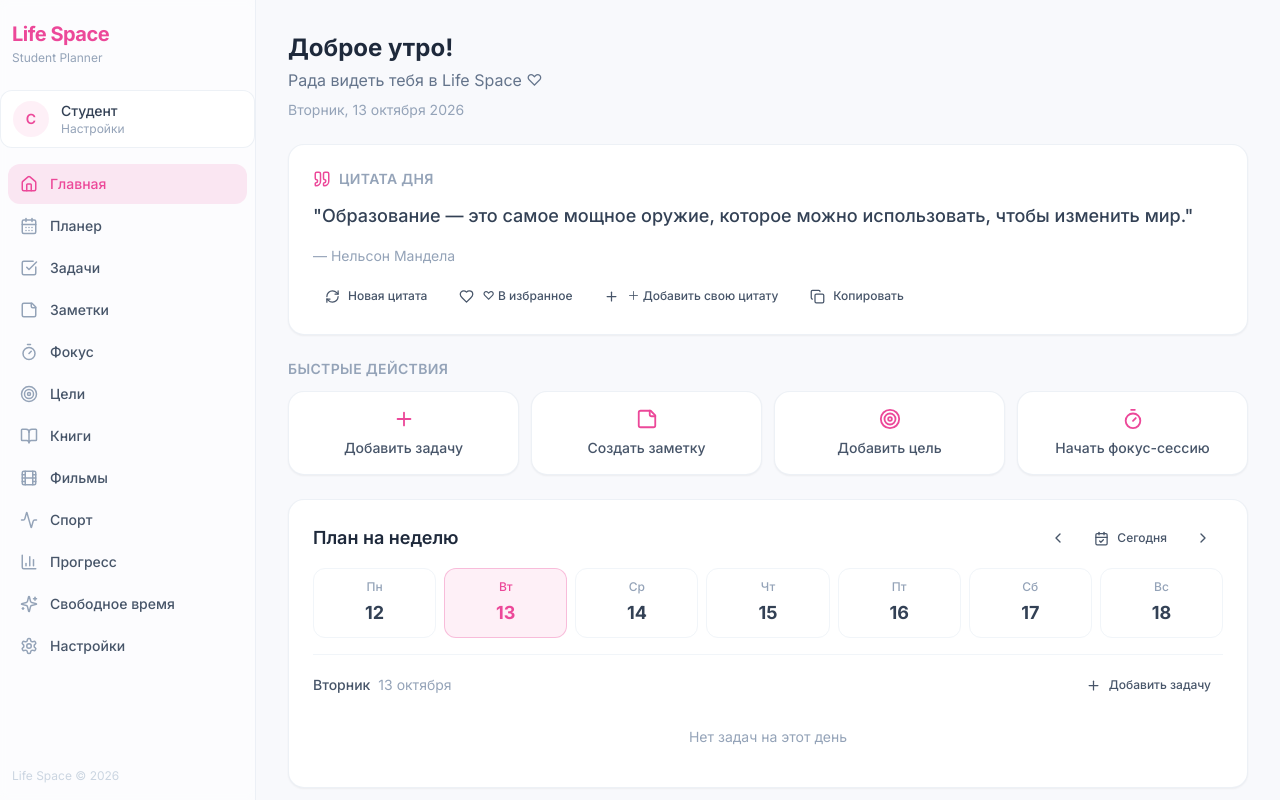
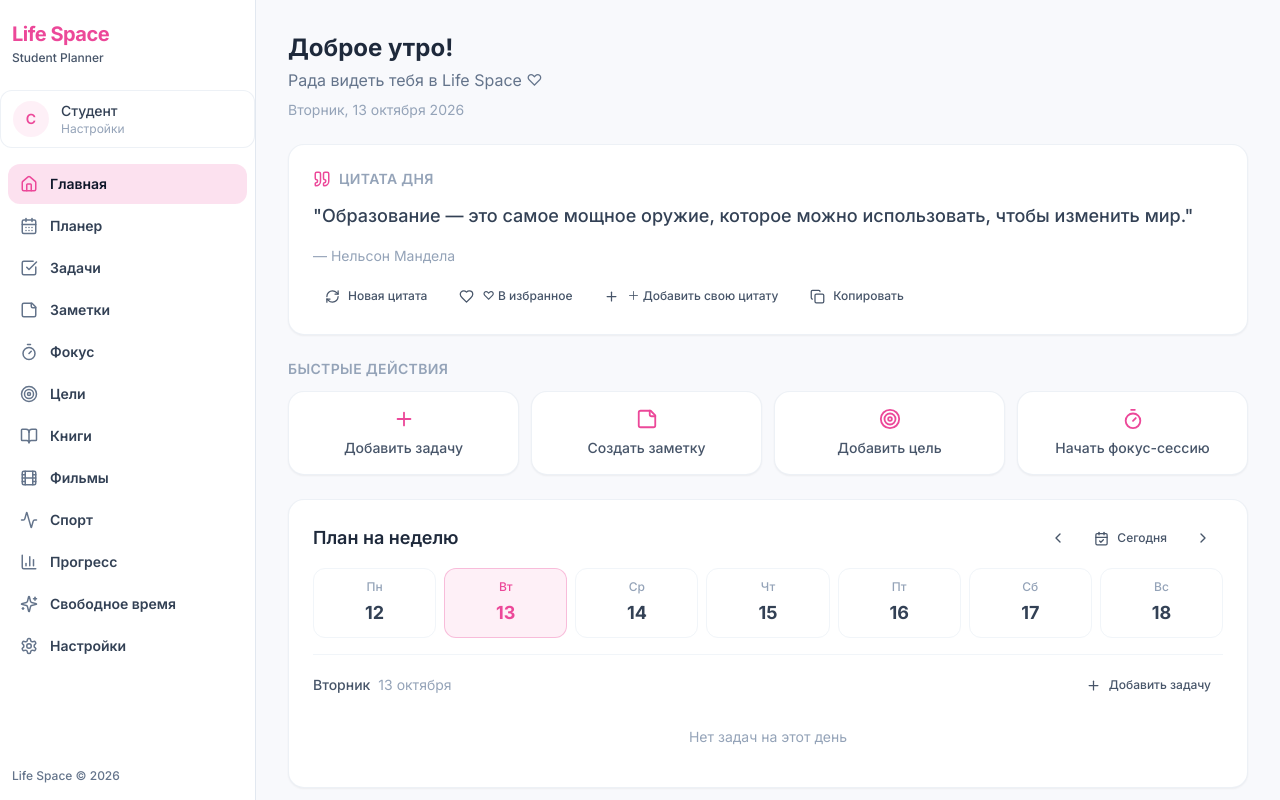
Before and after one commit to asemamasabirova-cyber/34343, a React (Vite) app: page / in a window 1280 px wide. Both pictures are taken after a click on the button "Начать →". Shown: the top 800 px of the page. Built offline with nearby package versions, Linux system fonts and the light colour scheme.

Commit message:
Improve sidebar and navigation contrast

```diff
--- a/src/components/Layout.tsx
+++ b/src/components/Layout.tsx
@@ -52,7 +52,7 @@ export function Layout({ children }: { children: React.ReactNode }) {
       {mobileOpen && (
         <div className="fixed inset-0 z-20 md:hidden" style={{ backgroundColor: 'rgba(0,0,0,0.3)' }} onClick={() => setMobileOpen(false)}>
           <nav
-            className="animate-slide-up absolute left-0 top-0 h-full w-72 overflow-y-auto bg-white p-4 shadow-xl dark:bg-slate-800"
+            className="animate-slide-up absolute left-0 top-0 h-full w-72 overflow-y-auto border-r border-slate-200 bg-white p-4 shadow-xl dark:border-slate-700 dark:bg-slate-900"
             onClick={(e) => e.stopPropagation()}
           >
             <NavContent
@@ -67,7 +67,7 @@ export function Layout({ children }: { children: React.ReactNode }) {
       )}
 
       {/* Desktop sidebar */}
-      <aside className="fixed left-0 top-0 z-10 hidden h-full w-64 flex-col border-r border-slate-200/60 bg-white/50 backdrop-blur-sm md:flex dark:border-slate-700/50 dark:bg-slate-800/40">
+      <aside className="fixed left-0 top-0 z-10 hidden h-full w-64 flex-col border-r border-slate-200 bg-white md:flex dark:border-slate-700 dark:bg-slate-900">
         <NavContent
           currentPage={currentPage}
           onNav={handleNav}
@@ -98,11 +98,11 @@ function NavContent({
 }) {
   return (
     <>
-      <div className="mb-6 px-3 pt-5">
+      <div className="mb-6 px-3 pt-5 text-slate-900 dark:text-white">
         <div className="text-xl font-bold tracking-tight">
           <span className="accent-text">Life Space</span>
         </div>
-        <div className="mt-0.5 text-xs text-slate-400">Student Planner</div>
+        <div className="mt-0.5 text-xs font-medium text-slate-600 dark:text-slate-300">Student Planner</div>
       </div>
 
       {/* Profile preview */}
@@ -130,13 +130,13 @@ function NavContent({
             <button
               key={page}
               onClick={() => onNav(page)}
-              className={`flex items-center gap-3 rounded-xl px-3 py-2.5 text-sm font-medium transition-all duration-200 ${
+              className={`flex items-center gap-3 rounded-xl px-3 py-2.5 text-sm font-semibold transition-all duration-200 ${
                 active
                   ? 'sidebar-active'
-                  : 'text-slate-600 hover:bg-slate-100 dark:text-slate-300 dark:hover:bg-slate-700/50'
+                  : 'text-slate-700 hover:bg-slate-100 dark:text-slate-100 dark:hover:bg-slate-700/50'
               }`}
             >
-              <Icon size={18} className={active ? '' : 'text-slate-400'} />
+              <Icon size={18} className={active ? 'accent-text' : 'text-slate-500 dark:text-slate-300'} />
               <span>{t(key)}</span>
             </button>
           );
@@ -144,7 +144,7 @@ function NavContent({
       </nav>
 
       <div className="mt-auto px-3 py-4">
-        <div className="text-xs text-slate-300 dark:text-slate-600">Life Space © 2026</div>
+        <div className="text-xs font-medium text-slate-500 dark:text-slate-400">Life Space © 2026</div>
       </div>
     </>
   );
--- a/src/index.css
+++ b/src/index.css
@@ -126,8 +126,13 @@
   }
 
   .sidebar-active {
-    background-color: rgba(var(--accent-primary-rgb), 0.12);
-    color: var(--accent-primary);
+    background-color: rgba(var(--accent-primary-rgb), 0.16);
+    color: #0f172a;
+  }
+
+  .dark .sidebar-active {
+    background-color: rgba(var(--accent-primary-rgb), 0.24);
+    color: #f8fafc;
   }
 
   .focus-ring:focus {
```
